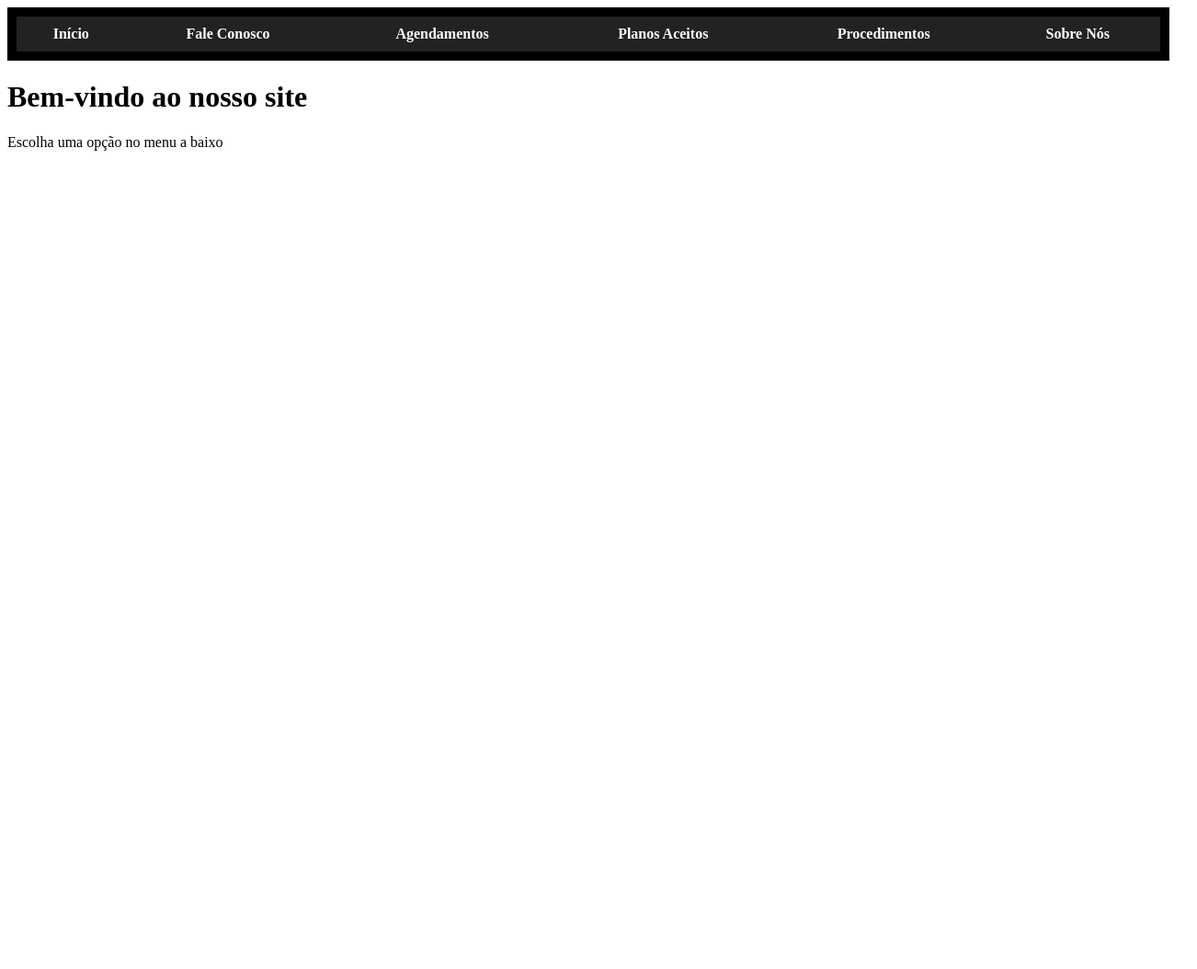
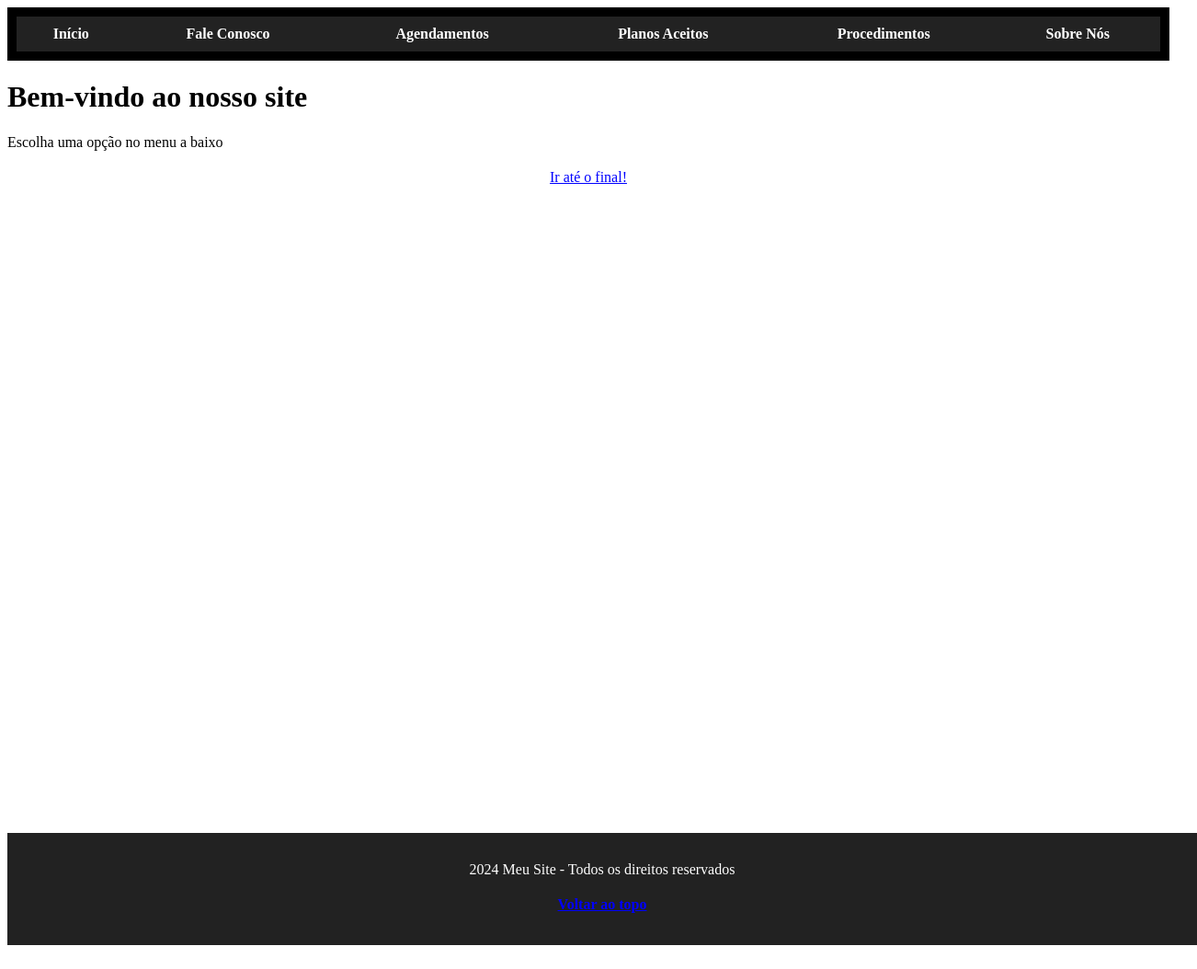
Before and after one commit to edilsonjunior23/aula_html, a plain HTML site: page MinhaPagina/index.html in a window 1280 px wide. Shown: the whole page at 92% size, 1302 px wide, since content can reach past the window. Before the commit the page ends 800 px from the top, so only its background shows below. Drawn offline with Linux system fonts and the light colour scheme.

Commit message:
Aula 28/03

```diff
--- a/MinhaPagina/index.html
+++ b/MinhaPagina/index.html
@@ -7,7 +7,7 @@
 	</head>
 		<body>
 
-			<nav style="background-color: black; padding: 10px;">
+			<nav id="menu" style="background-color: black; padding: 10px;">
 				<table width="100%" border="0" cellspacing="0" cellpadding="10">
 
 				<tr style="background-color: #222222; color: white; font-weight: bold; text-align: center;">
@@ -22,14 +22,22 @@
 			</nav>
 			 <h1> Bem-vindo ao nosso site </h1>
 			<p>Escolha uma opção no menu a baixo</p>
-				<!--<ul>
-					<li><a href="fale-conosco.html">Fale Conosco</a></li>
-					<li><a href="sobre-nos.html">Sobre Nós</a></li>
-					<li><a href="planos-aceitos.html">Planos Aceitos</a></li>
-					<li><a href="procedimentos.html">Procedimentos</a></li>
-					<li><a href="agendamentos.html">Agendamentos</a></li>
-				</ul> -->
 
+			<a href="#rodape" style="display: block; text-align: center; margin: 20px; font-weight:bold text-decoration: nome; color: blue;">
+					Ir até o final!
+			</a>
+
+			<br> <br> <br> <br> <br> <br> <br> <br> <br> <br> <br> <br> <br> <br> <br> <br> <br> <br> <br>
+			<br> <br> <br> <br> <br> <br> <br> <br> <br> <br> <br> <br> <br> <br> <br> <br> <br> <br> <br>
+
+
+			<nav id="rodape" style="background-color: #222222; color: white; text-align: center; padding: 15px; width: 100%;">
+				<p> 2024 Meu Site - Todos os direitos reservados</p>
+				<a href="#menu" style="display: block; text-align: center; margin: 20px; font-weight: bold; text-decoration: nome; color: blue;"> Voltar ao topo
+				</a>
+				</nav>
+
+				<br>
 
 
 		</body>
```
